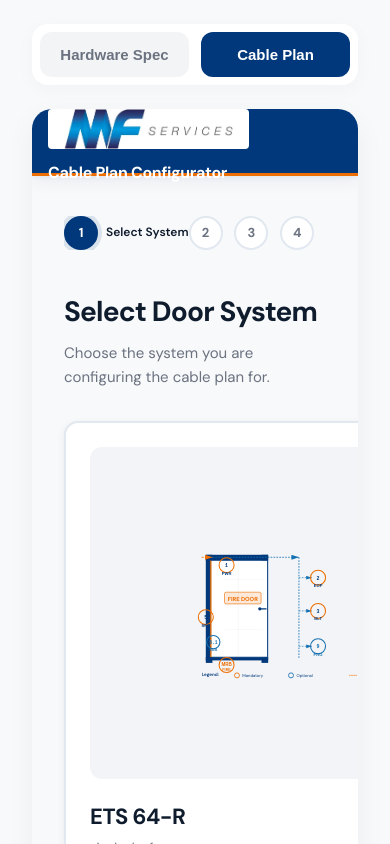
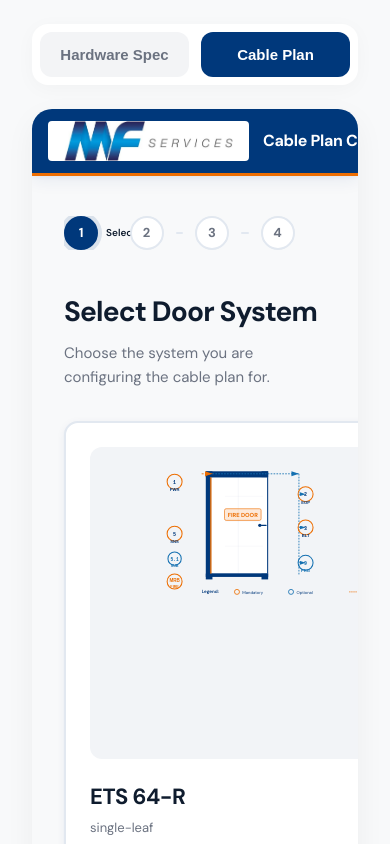
Before and after one commit to leigh-svg/MF-Services, a Next.js app: page / in a window 390 px wide. Both pictures are taken after a click on the button "Cable Plan". Shown: the top 844 px of the page. Built offline with nearby package versions, Linux system fonts and the light colour scheme.

Commit message:
Fix mobile header, steps and system diagram

```diff
--- a/app/globals.css
+++ b/app/globals.css
@@ -205,6 +205,7 @@ body {
 .mf-content-shell { padding: 40px 16px; }
 .mf-app-header .mf-header-title { max-width: 260px; overflow: hidden; text-overflow: ellipsis; white-space: nowrap; }
 .mf-app-header .mf-header-subtitle { color: rgba(255,255,255,0.75); }
+.mf-step-label { font-size: 12px; display: inline-block; overflow: hidden; text-overflow: ellipsis; max-width: 110px; white-space: nowrap; }
 .mf-step-indicator { overflow-x: auto; }
 .mf-step-indicator::-webkit-scrollbar { height: 6px; }
 .mf-step-indicator::-webkit-scrollbar-thumb { background: rgba(0,0,0,0.16); border-radius: 999px; }
@@ -224,10 +225,14 @@ body {
 
 @media (max-width: 639px) {
   .mf-app-header { padding: 0 16px !important; }
-  .mf-app-header .mf-header-inner { padding: 0; flex-wrap: wrap; gap: 10px; }
-  .mf-app-header .mf-header-row { flex-wrap: wrap; gap: 10px; }
-  .mf-app-header .mf-header-title { font-size: 15px; white-space: normal; }
+  .mf-app-header .mf-header-inner { padding: 0; flex-wrap: wrap; gap: 10px; align-items: center; }
+  .mf-app-header .mf-header-row { flex-wrap: nowrap; align-items: center; gap: 10px; min-width: 0; }
+  .mf-app-header .mf-header-title { font-size: 13px; white-space: nowrap; }
   .mf-app-header .mf-header-subtitle { display: none; }
+  .mf-step-indicator { overflow-x: hidden; }
+  .mf-step-item { min-width: 0; flex: 1 1 0; }
+  .mf-step-item .mf-step-label { display: inline-block; font-size: 10px; max-width: 80px; }
+  .mf-step-connector { display: block; margin: 0 6px; }
 }
 
 /* Section label */
--- a/components/CablePlanConfigurator.jsx
+++ b/components/CablePlanConfigurator.jsx
@@ -252,7 +252,7 @@ function ValidationPanel({ validation }) {
 }
 
 // ─── STEP INDICATOR ───────────────────────────────────────────────────────────
-const STEPS = ["Select System", "Configure Components", "Project Details", "Review"];
+const STEPS = ["Select", "Configure", "Project", "Review"];
 
 function StepIndicator({ currentStep, setCurrentStep }) {
   return (
@@ -270,7 +270,7 @@ function StepIndicator({ currentStep, setCurrentStep }) {
             }}>
               {i < currentStep ? "✓" : i + 1}
             </div>
-            <span className="mf-step-label" style={{ fontSize: 12, fontWeight: i === currentStep ? 600 : 400, color: i === currentStep ? T.textPrimary : T.textMuted, whiteSpace: "nowrap" }}>{label}</span>
+            <span className="mf-step-label" style={{ fontWeight: i === currentStep ? 600 : 400, color: i === currentStep ? T.textPrimary : T.textMuted, whiteSpace: "nowrap" }}>{label}</span>
           </div>
           {i < STEPS.length - 1 && (
             <div className="mf-step-connector" style={{ flex: 1, height: 2, margin: "0 12px", background: i < currentStep ? T.green : T.border, borderRadius: 1, transition: "background 250ms" }} />
--- a/components/SpecGenerator.jsx
+++ b/components/SpecGenerator.jsx
@@ -167,7 +167,7 @@ function generateSpecPDF(doorType, hardwareSelections, projectData) {
 import hardwareData from '../data/hardware-products.json';
 
 // ─── STEP INDICATOR ───────────────────────────────────────────────────────────
-const STEPS = ["Select Door Type", "Configure Hardware", "Project Details", "Review and Generate"];
+const STEPS = ["Select", "Hardware", "Project", "Review"];
 
 function StepIndicator({ currentStep, setCurrentStep }) {
   return (
@@ -185,7 +185,7 @@ function StepIndicator({ currentStep, setCurrentStep }) {
             }}>
               {i < currentStep ? "✓" : i + 1}
             </div>
-            <span className="mf-step-label" style={{ fontSize: 12, fontWeight: i === currentStep ? 600 : 400, color: i === currentStep ? T.textPrimary : T.textMuted, whiteSpace: "nowrap" }}>{label}</span>
+            <span className="mf-step-label" style={{ fontWeight: i === currentStep ? 600 : 400, color: i === currentStep ? T.textPrimary : T.textMuted, whiteSpace: "nowrap" }}>{label}</span>
           </div>
           {i < STEPS.length - 1 && (
             <div className="mf-step-connector" style={{ flex: 1, height: 2, margin: "0 12px", background: i < currentStep ? T.green : T.border, borderRadius: 1, transition: "background 250ms" }} />
--- a/components/SystemDiagram.jsx
+++ b/components/SystemDiagram.jsx
@@ -4,7 +4,8 @@ export function ETS64RDiagram({ system, componentStates }) {
   // system and componentStates are available for future enhancements
   // (e.g., highlighting included/excluded components)
   return (
-    <svg viewBox="0 0 760 320" preserveAspectRatio="xMidYMid meet" width="100%" height="auto" style={{ maxWidth: 800, margin: "0 auto", minHeight: 300 }} role="img" aria-label="ETS 64-R Single Leaf Fire Door System Diagram">
+    <div style={{ width: "100%", overflow: "hidden", minHeight: 280 }}>
+      <svg viewBox="0 0 760 320" preserveAspectRatio="xMidYMid meet" width="100%" height="auto" style={{ maxWidth: 800, margin: "0 auto" }} role="img" aria-label="ETS 64-R Single Leaf Fire Door System Diagram">
 
       <defs>
         <marker id="cableArrow" markerWidth="10" markerHeight="10" refX="9" refY="3" orient="auto" markerUnits="strokeWidth">
@@ -53,48 +54,48 @@ export function ETS64RDiagram({ system, componentStates }) {
       <line x1="464" y1="26" x2="464" y2="268" stroke="#1470B1" strokeWidth="2" strokeDasharray="4 3" />
 
       {/* Horizontal drops to right-side components */}
-      <line x1="464" y1="75" x2="495" y2="75" stroke="#1470B1" strokeWidth="1.5" strokeDasharray="4 3" markerEnd="url(#cableArrow)" />
-      <line x1="464" y1="155" x2="495" y2="155" stroke="#1470B1" strokeWidth="1.5" strokeDasharray="4 3" markerEnd="url(#cableArrow)" />
-      <line x1="464" y1="240" x2="495" y2="240" stroke="#1470B1" strokeWidth="1.5" strokeDasharray="4 3" markerEnd="url(#cableArrow)" />
+      <line x1="464" y1="75" x2="480" y2="75" stroke="#1470B1" strokeWidth="1.5" strokeDasharray="4 3" markerEnd="url(#cableArrow)" />
+      <line x1="464" y1="155" x2="480" y2="155" stroke="#1470B1" strokeWidth="1.5" strokeDasharray="4 3" markerEnd="url(#cableArrow)" />
+      <line x1="464" y1="240" x2="480" y2="240" stroke="#1470B1" strokeWidth="1.5" strokeDasharray="4 3" markerEnd="url(#cableArrow)" />
 
       {/* Fire alarm cable (orange) from left side */}
       <line x1="230" y1="26" x2="256" y2="26" stroke="#ED6E02" strokeWidth="2" strokeDasharray="5 3" markerEnd="url(#fireArrow)" />
 
       {/* COMPONENT CIRCLES */}
       {/* 1 — PWR (Mandatory) */}
-      <circle cx="290" cy="45" r="18" fill="none" stroke="#ED6E02" strokeWidth="2.5" />
-      <text x="290" y="50" textAnchor="middle" fontSize="12" fontWeight="700" fill="#00387B" fontFamily="monospace">1</text>
-      <text x="290" y="68" textAnchor="middle" fontSize="10" fontWeight="600" fill="#00387B" fontFamily="sans-serif">PWR</text>
+      <circle cx="165" cy="45" r="18" fill="none" stroke="#ED6E02" strokeWidth="2.5" />
+      <text x="165" y="50" textAnchor="middle" fontSize="12" fontWeight="700" fill="#00387B" fontFamily="monospace">1</text>
+      <text x="165" y="68" textAnchor="middle" fontSize="10" fontWeight="600" fill="#00387B" fontFamily="sans-serif">PWR</text>
 
       {/* 2 — EOP (Mandatory) */}
-      <circle cx="510" cy="75" r="18" fill="none" stroke="#ED6E02" strokeWidth="2.5" />
-      <text x="510" y="80" textAnchor="middle" fontSize="12" fontWeight="700" fill="#00387B" fontFamily="monospace">2</text>
-      <text x="510" y="98" textAnchor="middle" fontSize="10" fontWeight="600" fill="#00387B" fontFamily="sans-serif">EOP</text>
+      <circle cx="480" cy="75" r="18" fill="none" stroke="#ED6E02" strokeWidth="2.5" />
+      <text x="480" y="80" textAnchor="middle" fontSize="12" fontWeight="700" fill="#00387B" fontFamily="monospace">2</text>
+      <text x="480" y="98" textAnchor="middle" fontSize="10" fontWeight="600" fill="#00387B" fontFamily="sans-serif">EOP</text>
 
       {/* 3 — BLT (Mandatory) */}
-      <circle cx="510" cy="155" r="18" fill="none" stroke="#ED6E02" strokeWidth="2.5" />
-      <text x="510" y="160" textAnchor="middle" fontSize="12" fontWeight="700" fill="#00387B" fontFamily="monospace">3</text>
-      <text x="510" y="178" textAnchor="middle" fontSize="10" fontWeight="600" fill="#00387B" fontFamily="sans-serif">BLT</text>
+      <circle cx="480" cy="155" r="18" fill="none" stroke="#ED6E02" strokeWidth="2.5" />
+      <text x="480" y="160" textAnchor="middle" fontSize="12" fontWeight="700" fill="#00387B" fontFamily="monospace">3</text>
+      <text x="480" y="178" textAnchor="middle" fontSize="10" fontWeight="600" fill="#00387B" fontFamily="sans-serif">BLT</text>
 
       {/* 5 — SNS (Mandatory) */}
-      <circle cx="240" cy="170" r="18" fill="none" stroke="#ED6E02" strokeWidth="2.5" />
-      <text x="240" y="175" textAnchor="middle" fontSize="12" fontWeight="700" fill="#00387B" fontFamily="monospace">5</text>
-      <text x="240" y="193" textAnchor="middle" fontSize="10" fontWeight="600" fill="#00387B" fontFamily="sans-serif">SNS</text>
+      <circle cx="165" cy="170" r="18" fill="none" stroke="#ED6E02" strokeWidth="2.5" />
+      <text x="165" y="175" textAnchor="middle" fontSize="12" fontWeight="700" fill="#00387B" fontFamily="monospace">5</text>
+      <text x="165" y="193" textAnchor="middle" fontSize="10" fontWeight="600" fill="#00387B" fontFamily="sans-serif">SNS</text>
 
       {/* 5.1 — SUB (Optional) */}
-      <circle cx="258" cy="230" r="16" fill="none" stroke="#1470B1" strokeWidth="2.5" />
-      <text x="258" y="235" textAnchor="middle" fontSize="11" fontWeight="700" fill="#1470B1" fontFamily="monospace">5.1</text>
-      <text x="258" y="251" textAnchor="middle" fontSize="9" fontWeight="600" fill="#1470B1" fontFamily="sans-serif">SUB</text>
+      <circle cx="165" cy="230" r="16" fill="none" stroke="#1470B1" strokeWidth="2.5" />
+      <text x="165" y="235" textAnchor="middle" fontSize="11" fontWeight="700" fill="#1470B1" fontFamily="monospace">5.1</text>
+      <text x="165" y="251" textAnchor="middle" fontSize="9" fontWeight="600" fill="#1470B1" fontFamily="sans-serif">SUB</text>
 
       {/* 9 — PRG (Optional) */}
-      <circle cx="510" cy="240" r="18" fill="none" stroke="#1470B1" strokeWidth="2.5" />
-      <text x="510" y="245" textAnchor="middle" fontSize="12" fontWeight="700" fill="#1470B1" fontFamily="monospace">9</text>
-      <text x="510" y="263" textAnchor="middle" fontSize="10" fontWeight="600" fill="#1470B1" fontFamily="sans-serif">PRG</text>
+      <circle cx="480" cy="240" r="18" fill="none" stroke="#1470B1" strokeWidth="2.5" />
+      <text x="480" y="245" textAnchor="middle" fontSize="12" fontWeight="700" fill="#1470B1" fontFamily="monospace">9</text>
+      <text x="480" y="263" textAnchor="middle" fontSize="10" fontWeight="600" fill="#1470B1" fontFamily="sans-serif">PRG</text>
 
       {/* MRB FIRE (Mandatory) */}
-      <circle cx="290" cy="285" r="18" fill="none" stroke="#ED6E02" strokeWidth="2.5" />
-      <text x="290" y="287" textAnchor="middle" fontSize="11" fontWeight="700" fill="#ED6E02" fontFamily="sans-serif">MRB</text>
-      <text x="290" y="300" textAnchor="middle" fontSize="9" fontWeight="600" fill="#ED6E02" fontFamily="sans-serif">FIRE</text>
+      <circle cx="165" cy="285" r="18" fill="none" stroke="#ED6E02" strokeWidth="2.5" />
+      <text x="165" y="287" textAnchor="middle" fontSize="11" fontWeight="700" fill="#ED6E02" fontFamily="sans-serif">MRB</text>
+      <text x="165" y="300" textAnchor="middle" fontSize="9" fontWeight="600" fill="#ED6E02" fontFamily="sans-serif">FIRE</text>
 
       {/* LEGEND */}
       <text x="230" y="312" fontSize="11" fontWeight="600" fill="#00387B" fontFamily="DM Sans, sans-serif">Legend:</text>
@@ -111,5 +112,6 @@ export function ETS64RDiagram({ system, componentStates }) {
       <line x1="585" y1="310" x2="605" y2="310" stroke="#ED6E02" strokeWidth="2" strokeDasharray="3 2" />
       <text x="615" y="314" fontSize="10" fill="#00387B" fontFamily="DM Sans, sans-serif">Fire Alarm Cable</text>
     </svg>
+    </div>
   );
 }
```
